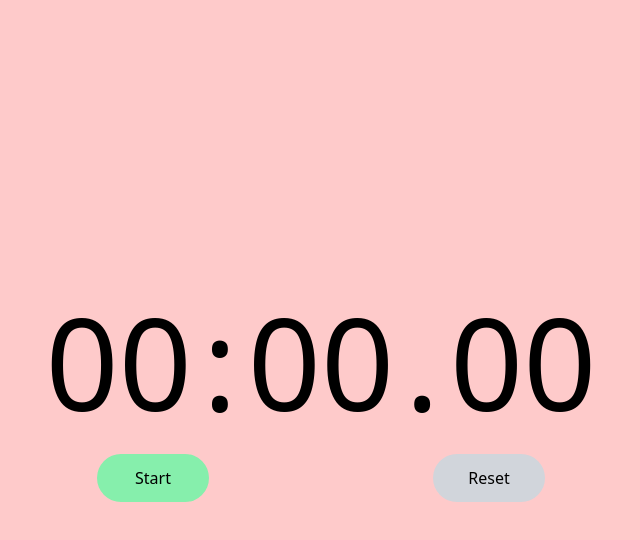
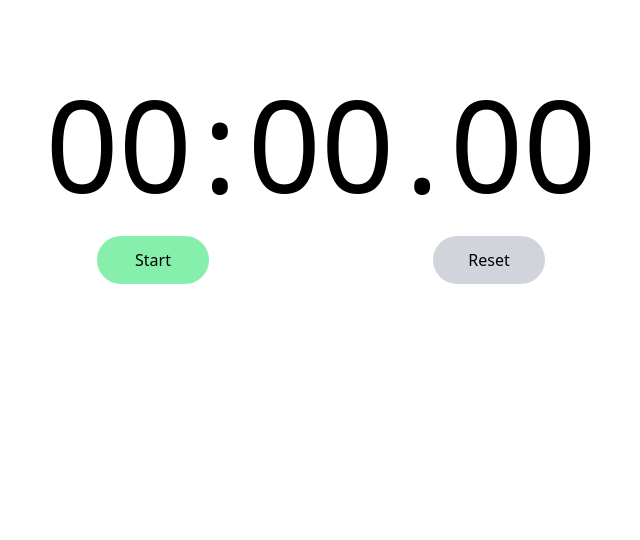
Before and after one commit to Shopify/eng-intern-assessment-react, a React app: page / in a window 1280 px wide. Shown: the top 540 px of the page, without its empty margins (319-959 px from the left). Built offline with nearby package versions, Linux system fonts and the light colour scheme.

Commit message:
add padding

```diff
--- a/src/components/StopWatch.tsx
+++ b/src/components/StopWatch.tsx
@@ -46,7 +46,7 @@ const Stopwatch: React.FC = () => {
 
   return (
     <div
-      className="flex flex-col items-center text-center justify-center h-screen bg-red-200"
+      className="flex flex-col items-center text-center pt-20 h-screen"
       data-testid="stopwatch"
     >
       <div className="flex justify-center text-9xl pb-7 -space-x-3">
```
